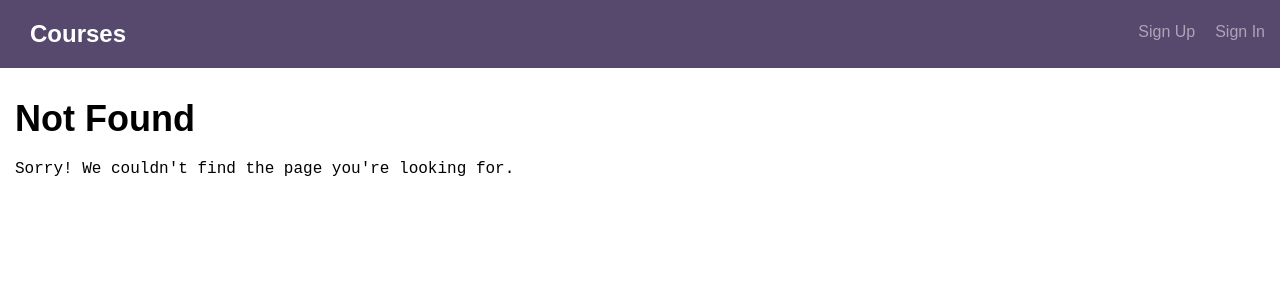
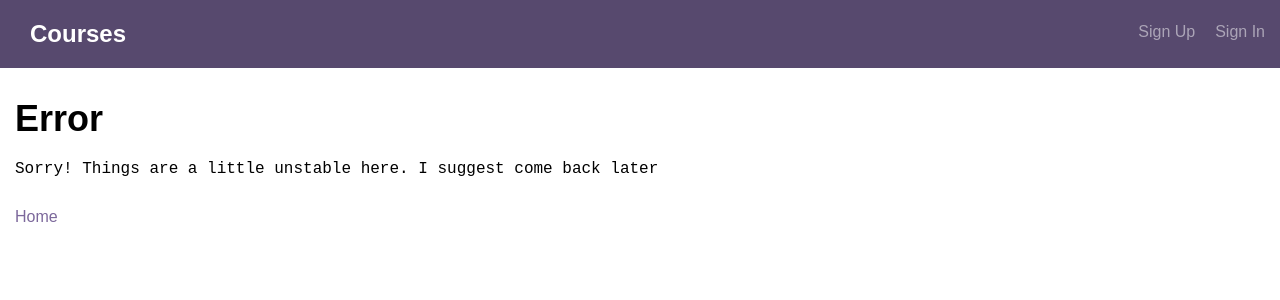
Before and after one commit to anilvarma-kav/Full_Stack_School_App, a React (Create React App) app in the folder client/: page /error in a window 1280 px wide. Before the commit this address had no page. Shown: the top 300 px of the page. Built offline with nearby package versions, Linux system fonts and the light colour scheme.

Commit message:
CRUD Op's Done

```diff
--- a/client/src/App.js
+++ b/client/src/App.js
@@ -13,7 +13,7 @@ import CourseDetail from './components/CourseDetail';
 import UserSignUp from './components/UserSignUp';
 import UserSignIn from './components/UserSignIn';
 import UserSignOut from './components/UserSignOut';
-
+import UnhandledError from "./components/UnhandledError";
 import './styles/global.css';
 
 
@@ -44,6 +44,8 @@ export default class App extends React.Component {
                         <Route path="/signup" component={UserSignUpWithContext} />
                         <Route path="/signout" component={UserSignOutWithContext} />
                         <Route path='/forbidden' component={Forbidden}/>
+                        <Route path='/error' component={UnhandledError}/>
+                        <Route path='/notfound' component={NotFound}/>
                         <Route component={NotFound}/>
                     </Switch>
                 </div>
--- a/client/src/Context.js
+++ b/client/src/Context.js
@@ -31,8 +31,9 @@ export class Provider extends Component {
 
     signIn = async (emailAddress, password) => {
         const user = await this.data.getUser(emailAddress, password);
-        user.password = password;
+
         if(user !== null) {
+            user.password = password;
             this.setState(() => {
                 return {
                     authenticatedUser: user,
--- a/client/src/Data.js
+++ b/client/src/Data.js
@@ -40,14 +40,9 @@ export default class Data {
         if (response.status === 200) {
             return response.json().then(data => data);
         }
-        else if (response.status === 500) {
-            return response.json().then(data => {
-                return data.errors;
-            });
-        }
         else if (response.status === 404) {
             return response.json().then(data => {
-                return data.errors;
+                return data;
             });
         }
         else {
--- a/client/src/components/CourseDetail.js
+++ b/client/src/components/CourseDetail.js
@@ -33,7 +33,6 @@ import ReactMarkdown from "react-markdown";
                  }
              })
              .catch(err => {
-                 console.log(err);
                  this.setState({exists: false});
              })
          ;
@@ -52,7 +51,7 @@ import ReactMarkdown from "react-markdown";
                  html = (
                      <span>
                         <a className="button" href={`/courses/${id}/update`}>Update Course</a>
-                        <a className="button" onClick={this.deleteCourse}>Delete Course </a>
+                        <a className="button" onClick={this.deleteCourse} href={`/`}>Delete Course </a>
                      </span>
              );
              }
--- a/client/src/components/Courses.js
+++ b/client/src/components/Courses.js
@@ -12,6 +12,7 @@ export default class Courses extends Component {
             })
             .catch(err => {
                 console.log(err);
+                this.props.history.push('/error');
             })
         ;
     }
--- a/client/src/components/Forbidden.js
+++ b/client/src/components/Forbidden.js
@@ -6,8 +6,8 @@ const Forbidden = () => {
     return (
         <div className="bounds">
             <h1>Forbidden</h1>
-            <p>Oh oh! You can't access this page.</p>
-            <Link to="/">Return</Link>
+            <p>Sorry, You are not allowed here</p>
+            <Link to="/">Home</Link>
         </div>
     )
 }
--- a/client/src/components/Header.js
+++ b/client/src/components/Header.js
@@ -1,9 +1,7 @@
 import React from 'react';
 import { Link } from 'react-router-dom';
 
-export default class Header extends React.Component {
-    render() {
-        const {context} = this.props;
+export default ({context}) => {
         const authUser = context.authenticatedUser;
         return (
             <div className="header">
@@ -25,5 +23,4 @@ export default class Header extends React.Component {
                 </div>
             </div>
         )
-    }
 }
--- a/client/src/components/NotFound.js
+++ b/client/src/components/NotFound.js
@@ -1,8 +1,10 @@
 import React from 'react';
+import {Link} from "react-router-dom";
 
 export default () => (
     <div className="bounds">
         <h1>Not Found</h1>
         <p>Sorry! We couldn't find the page you're looking for.</p>
+        <Link to="/">Home</Link>
     </div>
 );
--- /dev/null
+++ b/client/src/components/UnhandledError.js
@@ -0,0 +1,15 @@
+import React from 'react'
+//router
+import { Link } from 'react-router-dom'
+
+const UnhandledError = () => {
+    return(
+        <div className="bounds">
+            <h1>Error</h1>
+            <p>Sorry! Things are a little unstable here. I suggest come back later</p>
+            <Link to="/">Home</Link>
+        </div>
+    )
+}
+
+export default UnhandledError
--- a/client/src/components/UpdateCourse.js
+++ b/client/src/components/UpdateCourse.js
@@ -20,6 +20,8 @@ export default class UpdateCourse extends React.PureComponent {
         const {context} = this.props;
         context.data.getCourse(id)
             .then(data => {
+                console.log(data);
+                if(data.course){
                     if(context.authenticatedUser.id !== data.course.userId){
                         this.setState({forbidden : true});
                     }
@@ -35,6 +37,14 @@ export default class UpdateCourse extends React.PureComponent {
                             exists: true,
                         });
                     }
+                }
+                else if(data.errors){
+                    this.setState({exists: false});
+                }
+                else{
+                    this.props.history.push('/error');
+                }
+
             })
             .catch(err => {
                 console.log(err);
```
Also changed, not shown: 2 other files (tests, documents, lock files or other folders). Lines whose indentation alone changed are shown as unchanged.
